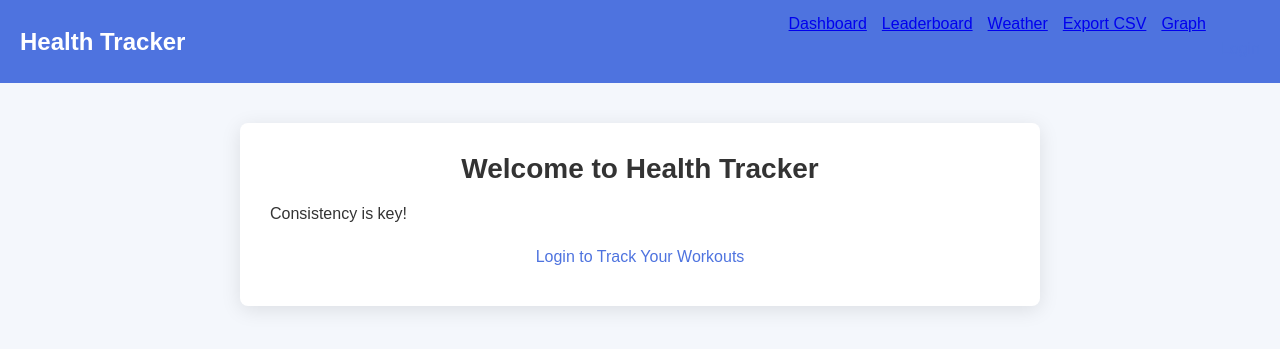
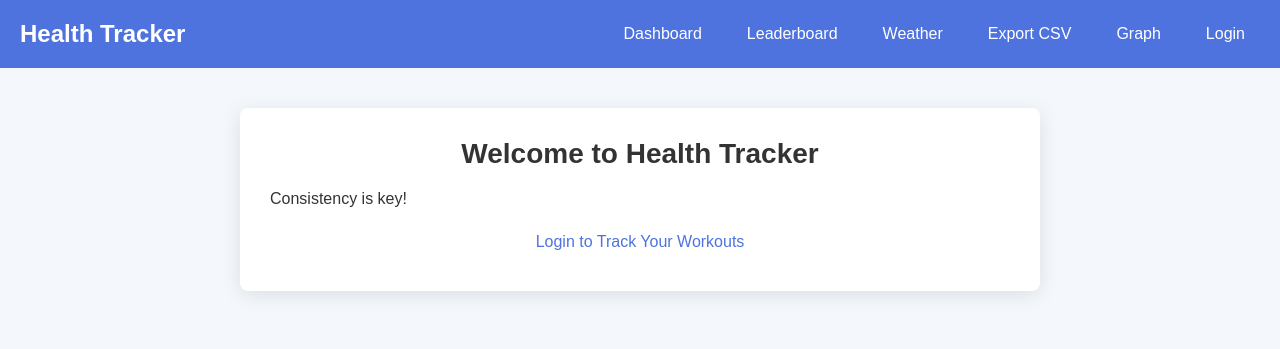
Before and after one commit to thatnoobgamer/hackabyte-submission, a Flask app: page / in a window 1280 px wide. Shown: the top 349 px of the page. Run offline with Flask 3, Linux system fonts and the light colour scheme.

Commit message:
fixed graph again

```diff
--- a/templates/base.html
+++ b/templates/base.html
@@ -12,15 +12,15 @@
         <div class="navbar-container">
             <a href="/" class="navbar-brand">Health Tracker</a>
             <div class="navbar-links">
-                <a href="/dashboard" class="nav-link">Dashboard</a>
-                <a href="/leaderboard" class="nav-link">Leaderboard</a>
-                <a href="/weather" class="nav-link">Weather</a>
-                <a href="/export_csv" class="nav-link">Export CSV</a>
-                <a href="/graph" class="nav-link">Graph</a>
+                <a href="/dashboard" class="navbar-link">Dashboard</a>
+                <a href="/leaderboard" class="navbar-link">Leaderboard</a>
+                <a href="/weather" class="navbar-link">Weather</a>
+                <a href="/export_csv" class="navbar-link">Export CSV</a>
+                <a href="/graph" class="navbar-link">Graph</a>
                 {% if current_user.is_authenticated %}
-                    <a href="/logout" class="btn-link">Logout</a>
+                    <a href="/logout" class="navbar-link">Logout</a>
                 {% else %}
-                    <a href="/login" class="btn-link">Login</a>
+                    <a href="/login" class="navbar-link">Login</a>
                 {% endif %}
             </div>
         </div>
```
Also changed, not shown: templates/graph.html (+6 -8 lines).
